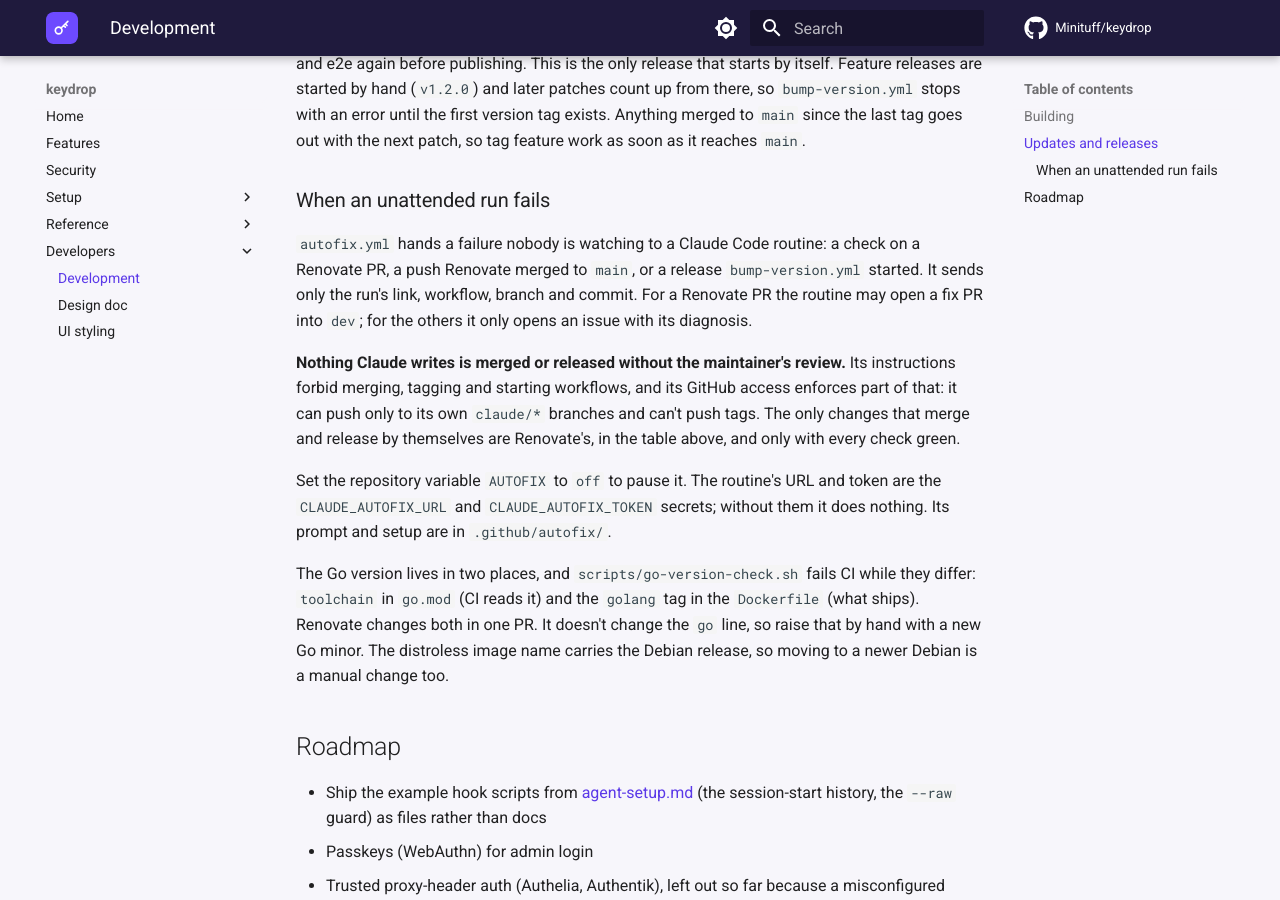
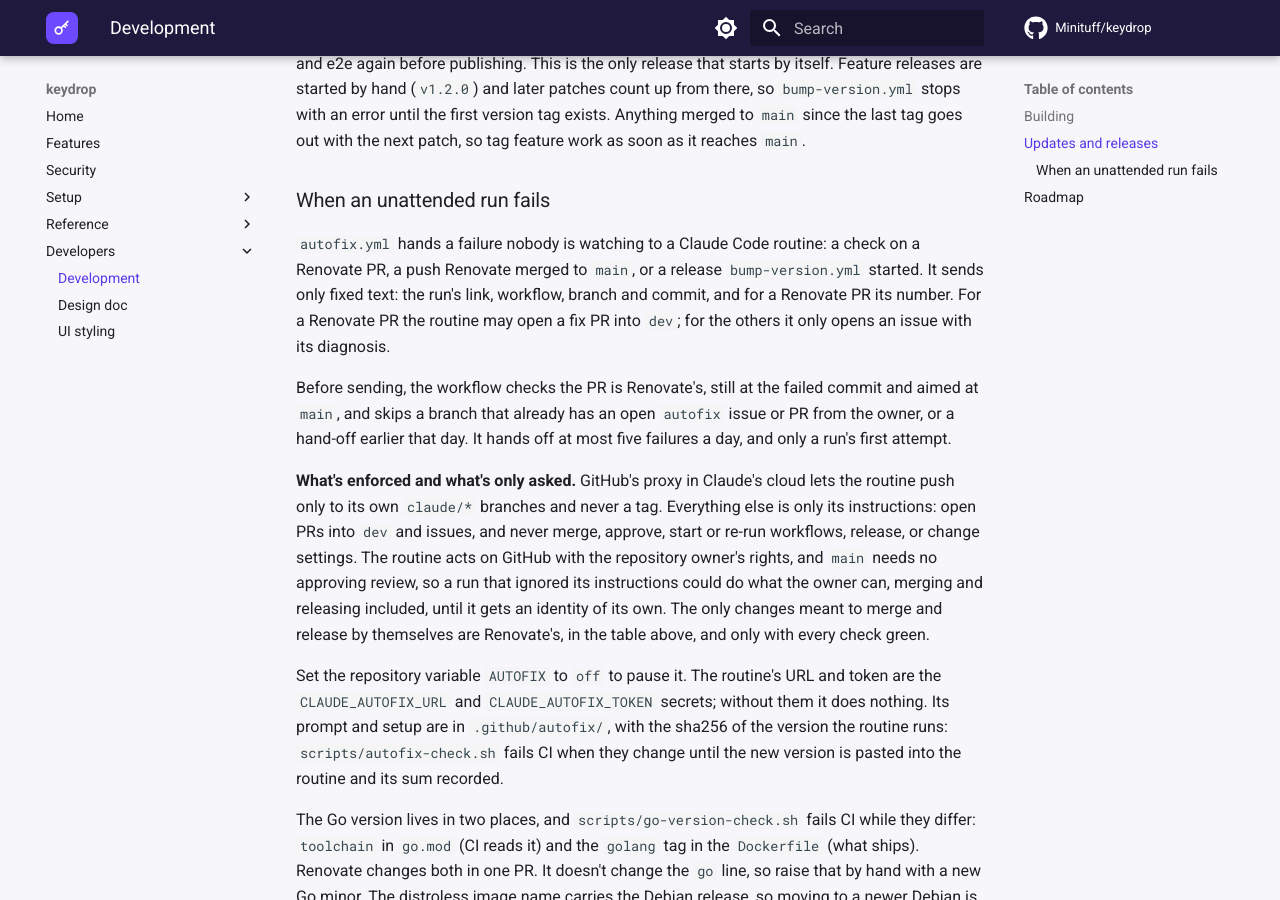
Before and after one commit to Minituff/keydrop, an MkDocs documentation site: the page built from docs/development.md, in a window 1280 px wide and 900 px high, scrolled down 2021 px. Built offline with MkDocs 1.6.1 and Material for MkDocs 9.7.7, drawn with Linux system fonts in a browser that asks for light colours; comment, search, counter and statistics services are not loaded.

Commit message:
autofix: check before handing off, and narrow what the routine may do
The routine acts on GitHub with the owner's rights and only its prompt
keeps it from merging or releasing, so take what we can out of its hands:

- The workflow, not the routine, now decides whether to hand off: only a
  run's first attempt, the PR checked over REST (Renovate's, at the failed
  commit, from this repo, into main), no open autofix issue or PR from the
  owner for the branch, one hand-off per branch a day and five in all, one
  run per branch at a time. The routine no longer lists every open issue,
  which let anyone feed it text or pre-empt it with a matching title.
- A manual run sends a fixed test message instead of free text.
- The prompt lists what fix mode may change and the only GitHub calls it
  may make, and reads only the run, the Renovate PR's diff and body, and
  the repo; everything it opens carries the autofix label and a marker.
- The setup script moves to setup.sh: it installs go.mod's toolchain
  version, checked against go.dev's sha256, and turns off the module proxy
  and toolchain downloads, so the allowlist drops the Go proxy and the
  container registries.
- scripts/autofix-check.sh fails CI when prompt.md or setup.sh no longer
  match the sums recorded for the live routine.
- The docs and the workflow's comments say what's enforced (pushes only to
  claude/*, no tags) and what's only asked.

```diff
--- a/docs/development.md
+++ b/docs/development.md
@@ -86,21 +86,33 @@ tag feature work as soon as it reaches `main`.
 
 `autofix.yml` hands a failure nobody is watching to a Claude Code routine:
 a check on a Renovate PR, a push Renovate merged to `main`, or a release
-`bump-version.yml` started. It sends only the run's link, workflow, branch and
-commit. For a Renovate PR the routine may open a fix PR into `dev`; for the
-others it only opens an issue with its diagnosis.
+`bump-version.yml` started. It sends only fixed text: the run's link, workflow,
+branch and commit, and for a Renovate PR its number. For a Renovate PR the
+routine may open a fix PR into `dev`; for the others it only opens an issue
+with its diagnosis.
 
-**Nothing Claude writes is merged or released without the maintainer's
-review.** Its instructions forbid merging, tagging and starting workflows,
-and its GitHub access enforces part of that: it can push only to its own
-`claude/*` branches and can't push tags. The only changes that merge and
-release by themselves are Renovate's, in the table above, and only with every
-check green.
+Before sending, the workflow checks the PR is Renovate's, still at the failed
+commit and aimed at `main`, and skips a branch that already has an open
+`autofix` issue or PR from the owner, or a hand-off earlier that day. It
+hands off at most five failures a day, and only a run's first attempt.
+
+**What's enforced and what's only asked.** GitHub's proxy in Claude's cloud
+lets the routine push only to its own `claude/*` branches and never a tag.
+Everything else is only its instructions: open PRs into `dev` and issues,
+and never merge, approve, start or re-run workflows, release, or change
+settings. The routine acts on GitHub with the repository owner's rights, and
+`main` needs no approving review, so a run that ignored its instructions
+could do what the owner can, merging and releasing included, until it gets
+an identity of its own. The only changes meant to merge and release by
+themselves are Renovate's, in the table above, and only with every check
+green.
 
 Set the repository variable `AUTOFIX` to `off` to pause
 it. The routine's URL and token are the `CLAUDE_AUTOFIX_URL` and `CLAUDE_AUTOFIX_TOKEN`
 secrets; without them it does nothing. Its prompt and setup are in
-`.github/autofix/`.
+`.github/autofix/`, with the sha256 of the version the routine runs:
+`scripts/autofix-check.sh` fails CI when they change until the new version is
+pasted into the routine and its sum recorded.
 
 The Go version lives in two places, and `scripts/go-version-check.sh` fails CI
 while they differ: `toolchain` in `go.mod` (CI reads it) and the `golang` tag in
```
Also changed, not shown: .github/autofix/README.md, .github/autofix/prompt.md, 5 other files.
